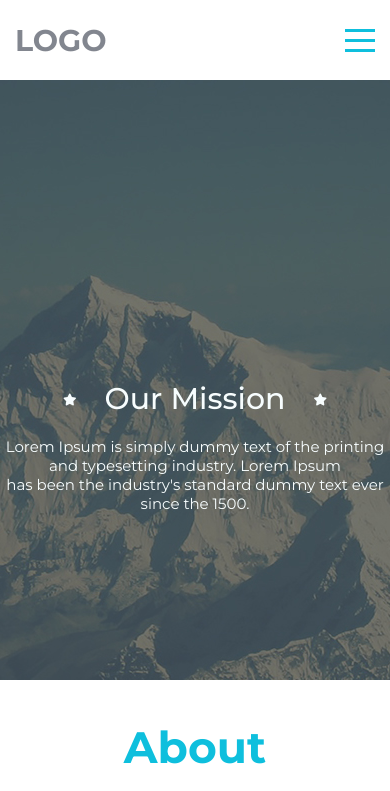
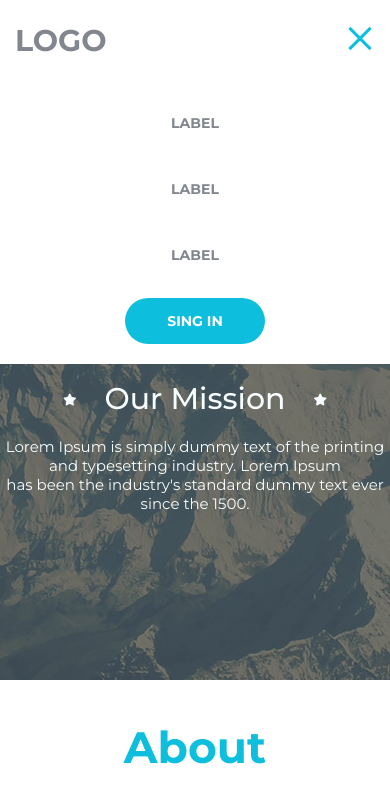
Before and after one commit to ZooMingGG/Template, a plain HTML site: page index.html in a window 390 px wide. Both pictures are taken after a click on the element 360 px from the left and 40 px from the top of the page. Shown: the top 791 px of the page. Drawn offline with Linux system fonts and the light colour scheme.

Commit message:
add a js part of burger menu

```diff
--- a/css/index.css
+++ b/css/index.css
@@ -295,6 +295,10 @@ iframe {
         background-color: white;
     }
 
+    .nav-active {
+        display: block;
+    }
+
     .nav-link {
         margin: 20px auto;
         display: block;
--- a/index.html
+++ b/index.html
@@ -18,13 +18,13 @@
                 <div class="logo">
                     <span class="logo-text">logo</span>
                 </div>
-                <nav class="nav">
+                <nav id="nav" class="nav">
                     <a href="#" class="nav-link">label</a>
                     <a href="#" class="nav-link">label</a>
                     <a href="#" class="nav-link">label</a>
                     <a href="#" class="nav-link active">sing in</a>
                 </nav>
-                <div class="toggle">
+                <div id="toggle" class="toggle" onclick="showNav()">
                     <span class="toggle-btn"></span>
                 </div>
             </div>
--- a/js/index.js
+++ b/js/index.js
@@ -0,0 +1,7 @@
+'use strict'
+function showNav() {
+    let toggle = document.getElementById('toggle');
+    toggle.classList.toggle('toggle-active');
+    let nav = document.getElementById('nav');
+    nav.classList.toggle('nav-active');
+}
```
